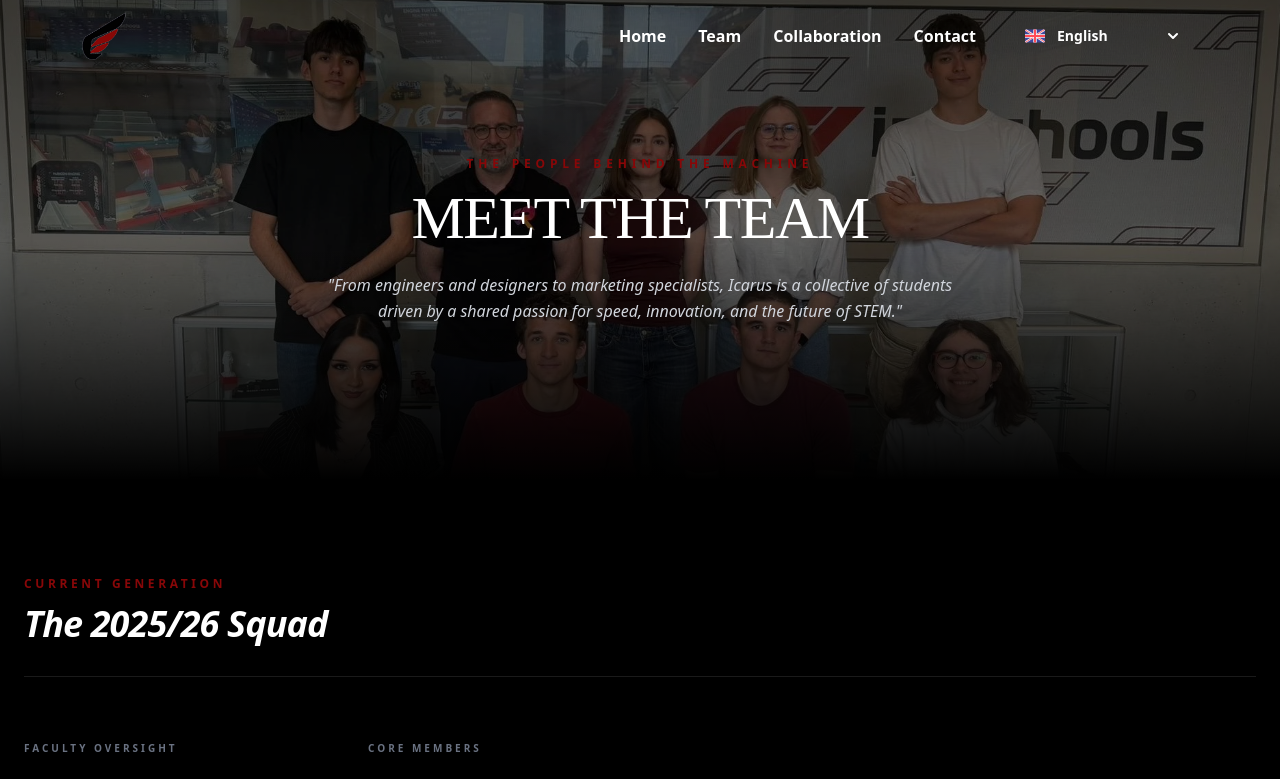
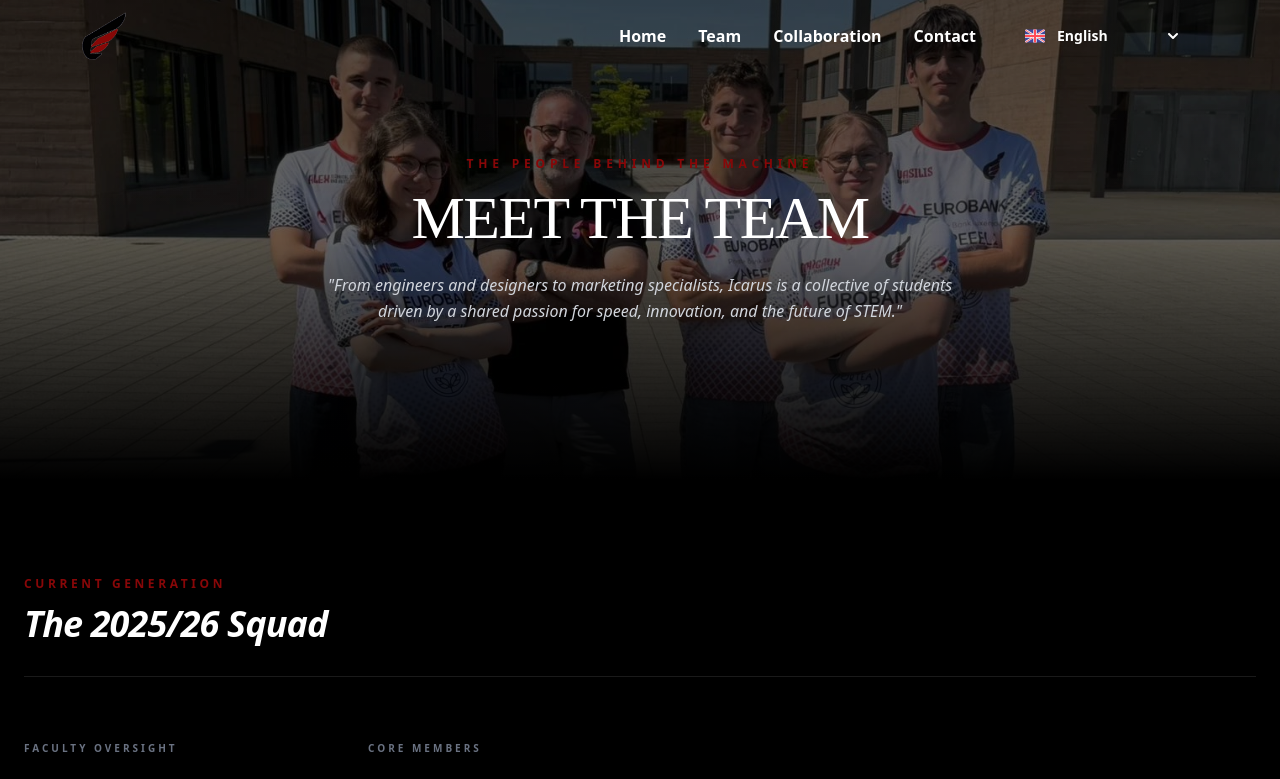
Before and after one commit to ccsio/icarus-website2, a Vue app: page /team in a window 1280 px wide. Shown: the top 779 px of the page. Built offline with nearby package versions, Linux system fonts and the light colour scheme; a web font is replaced by a local one.

Commit message:
team hero image change

```diff
--- a/src/components/TeamHero.vue
+++ b/src/components/TeamHero.vue
@@ -3,8 +3,8 @@
     <!-- Background Image -->
     <div class="absolute inset-0 z-0">
         <img
-        src="/images/team/gen4/group_gen4.webp"
-        class="w-full h-full object-cover brightness-[0.4] scale-105 object-[50%_43%]"
+        src="/images/gen4.1_team_photo.webp"
+        class="w-full h-full object-cover brightness-[0.4] scale-105 object-[50%_25%]"
         alt="Team Background"
         />
         <!-- Gradient Overlay for smooth transition to content -->
@@ -42,3 +42,8 @@
   }
 }
 </style>
+
+<script setup>
+import { useI18n } from 'vue-i18n';
+const { t } = useI18n()
+</script>
```
Also changed, not shown: public/images/gen4.1_team_photo.webp (added).
